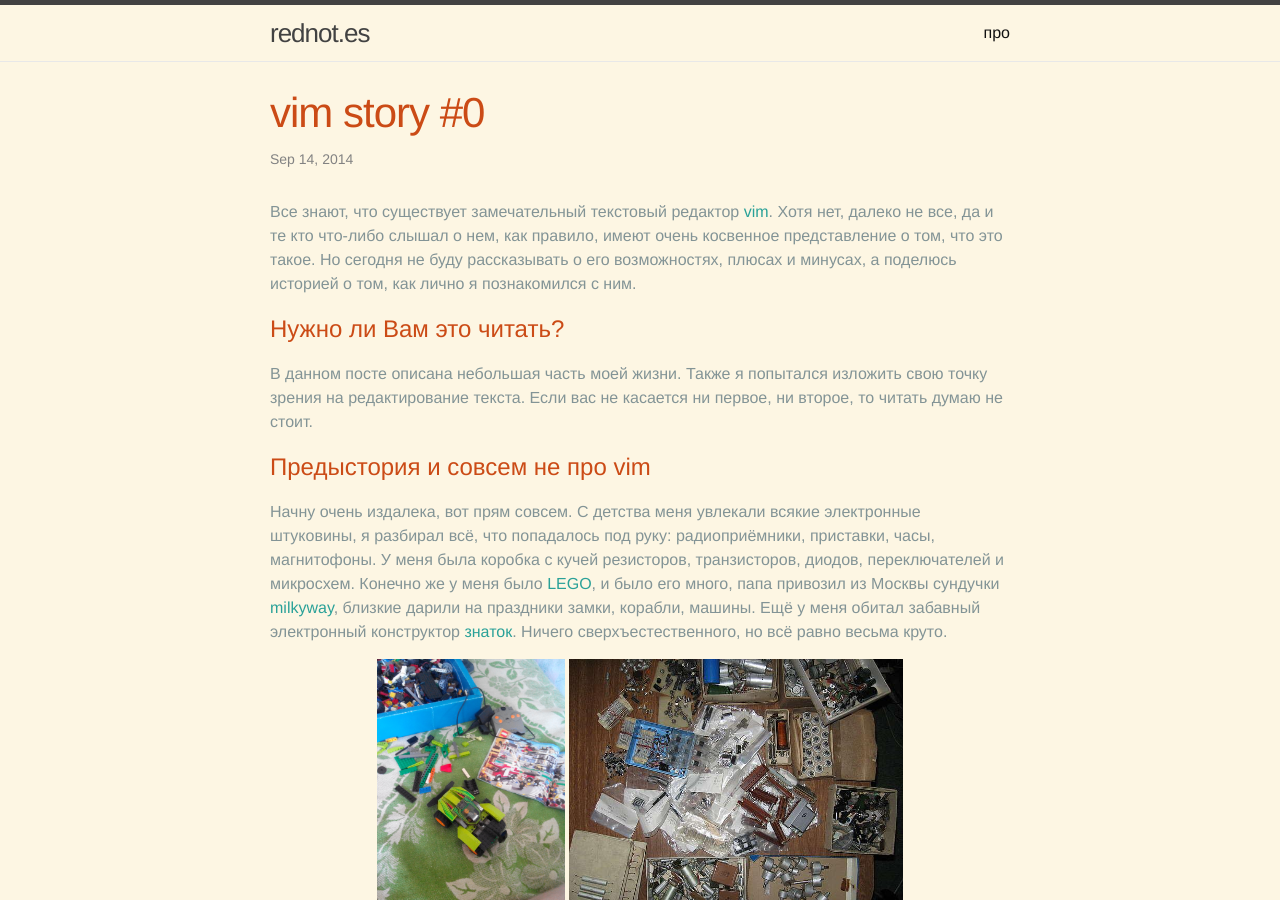
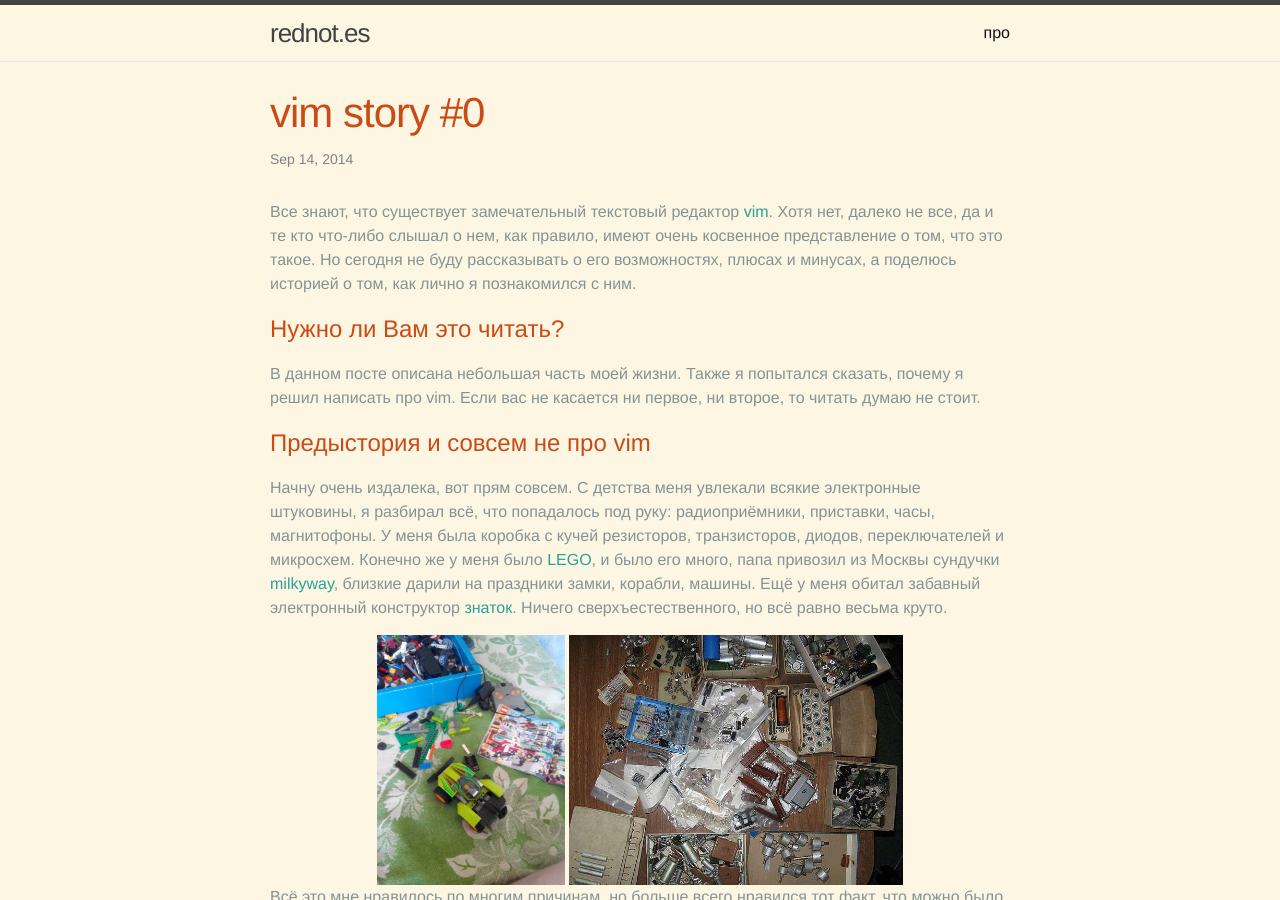
Before and after one commit to rednotes/rednotes.github.io, a Jekyll site: the page built from _posts/2014-09-14-vim-story-0.markdown, in a window 1280 px wide and 900 px high. Built offline with Jekyll 4.4.1, drawn with Linux system fonts in a browser that asks for light colours.

Commit message:
Update vim-story-0

```diff
--- a/_posts/2014-09-14-vim-story-0.markdown
+++ b/_posts/2014-09-14-vim-story-0.markdown
@@ -12,8 +12,8 @@ tags: vim, linux, life
 минусах, а поделюсь историей о том, как лично я познакомился с ним.
 
 # Нужно ли Вам это читать?
-В данном посте описана небольшая часть моей жизни. Также я попытался изложить
-свою точку зрения на редактирование текста. Если вас не касается ни первое, ни
+В данном посте описана небольшая часть моей жизни. Также я попытался сказать,
+почему я решил написать про vim. Если вас не касается ни первое, ни
 второе, то читать думаю не стоит.
 
 # Предыстория и совсем не про [vim][]
```
